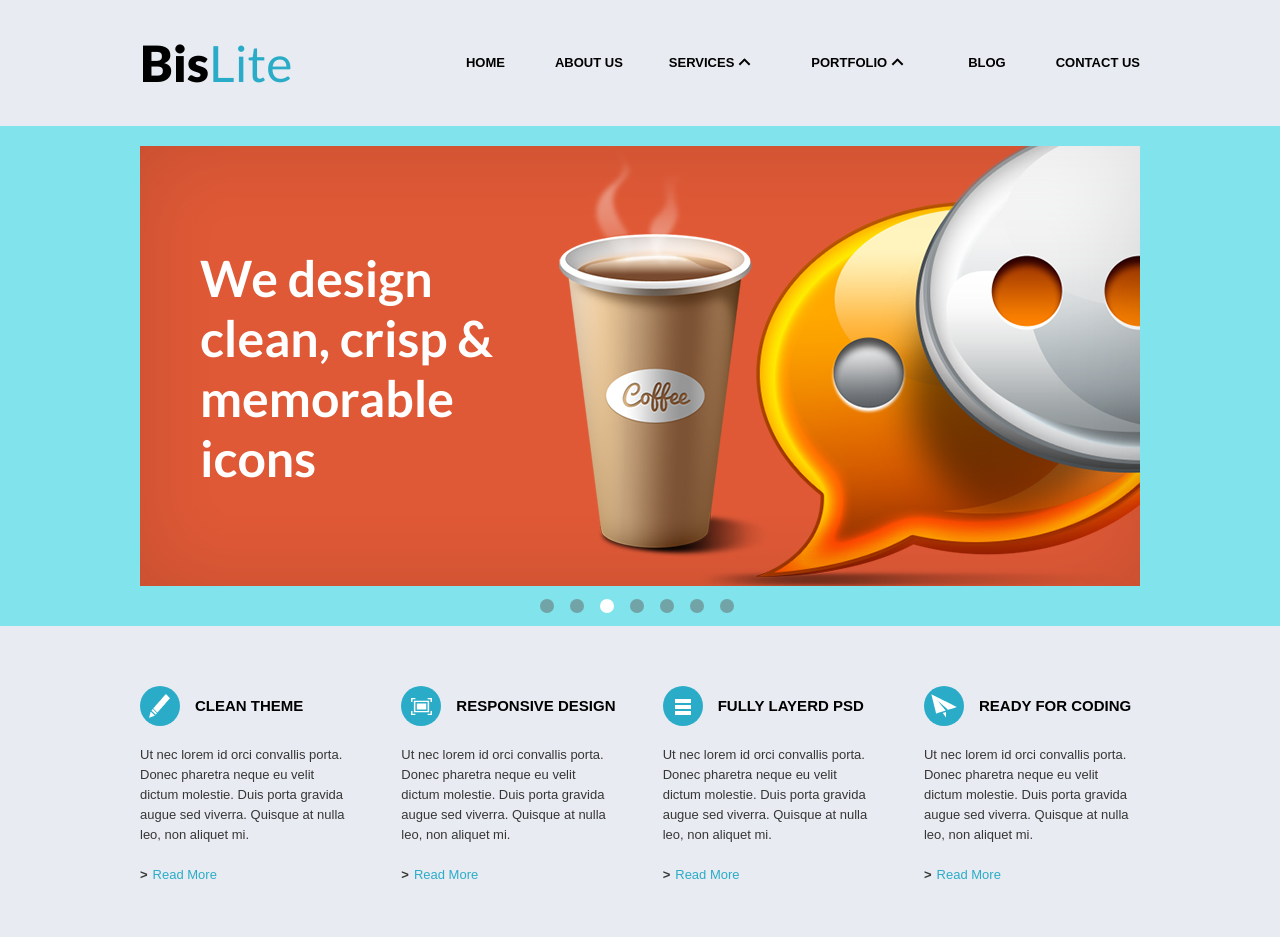
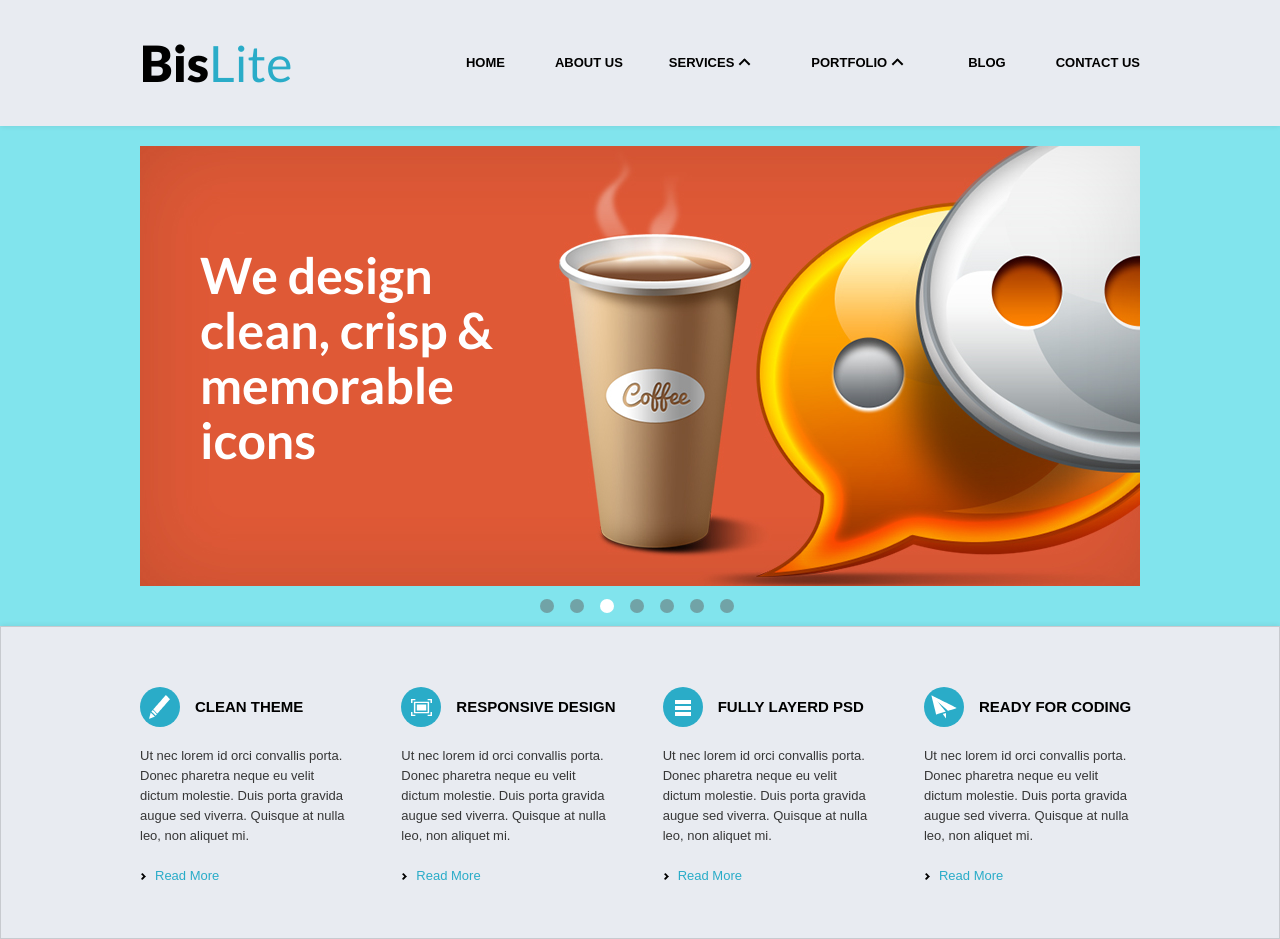
Before and after one commit to D-Schapovalov/BisLite, a plain HTML site: page index.html in a window 1280 px wide. Drawn offline with nearby package versions, Linux system fonts and the light colour scheme.

Commit message:
add: fix

```diff
--- a/css/style.css
+++ b/css/style.css
@@ -16,6 +16,7 @@ body {
 	z-index: 100;
 	background-color: #e8ebf1;
 	padding: 38px 0 38px 0;
+	box-shadow: 0px 2px 5px -1px rgba(0, 0, 0, 0.07);
 }
 .header__wrapper,
 .menu__list {
@@ -135,7 +136,7 @@ body {
 }
 .slider__item-title {
 	font-size: 50px;
-	line-height: 1.2;
+	line-height: 55px;
 	font-weight: 700;
 	color: var(--white);
 	width: 295px;
@@ -167,6 +168,8 @@ body {
 	min-height: 301px;
 	background-color: var(--gray-bg);
 	padding: 60px 0 52px;
+	border: 1px solid rgba(0, 0, 0, 0.14);
+	box-shadow: 0px -2px 5px -1px rgba(0, 0, 0, 0.07);
 }
 .advantages__wrapper {
 	display: flex;
@@ -211,14 +214,18 @@ body {
 .item__link {
 	display: inline-block;
 	margin-top: 20px;
+	padding-left: 15px;
 	color: var(--blue-color);
+	position: relative;
 }
 .item__link::before {
-	content: ">";
-	margin-right: 5px;
-	font-weight: 700;
+	content: "";
+	background-image: url("../icons/arrow_min.svg");
+	background-repeat: no-repeat;
+	position: absolute;
+	top: 5px;
+	left: 0;
 	width: 10px;
 	height: 10px;
-	color: var(--text-color);
 }
 /* ================== /advantages ================ */
--- a/index.html
+++ b/index.html
@@ -88,7 +88,7 @@
 				<div class="advantages__item item">
 					<div class="item__head">
 						<div class="item__round">
-							<img src="images/shape.svg" alt="shape" class="item__img">
+							<img src="icons/shape.svg" alt="shape" class="item__img">
 						</div>
 						<h2 class="item__header">Clean Theme</h2>
 					</div>
@@ -100,7 +100,7 @@
 				<div class="advantages__item item">
 					<div class="item__head">
 						<div class="item__round">
-							<img src="images/fullscreen.svg" alt="fullscreen" class="item__img">
+							<img src="icons/fullscreen.svg" alt="fullscreen" class="item__img">
 						</div>
 						<h2 class="item__header">Responsive Design</h2>
 					</div>
@@ -112,7 +112,7 @@
 				<div class="advantages__item item">
 					<div class="item__head">
 						<div class="item__round">
-							<img src="images/view.svg" alt="view" class="item__img">
+							<img src="icons/view.svg" alt="view" class="item__img">
 						</div>
 						<h2 class="item__header">Fully layerd PSD</h2>
 					</div>
@@ -124,7 +124,7 @@
 				<div class="advantages__item item">
 					<div class="item__head">
 						<div class="item__round">
-							<img src="images/plane.svg" alt="plane" class="item__img">
+							<img src="icons/plane.svg" alt="plane" class="item__img">
 						</div>
 						<h2 class="item__header">Ready for coding</h2>
 					</div>
```
Also changed, not shown: icons/arrow_min.svg (renamed from images/arrow_min.svg), icons/fullscreen.svg (renamed from images/fullscreen.svg), icons/plane.svg (renamed from images/plane.svg), icons/shape.svg (renamed from images/shape.svg), icons/view.svg (renamed from images/view.svg).
